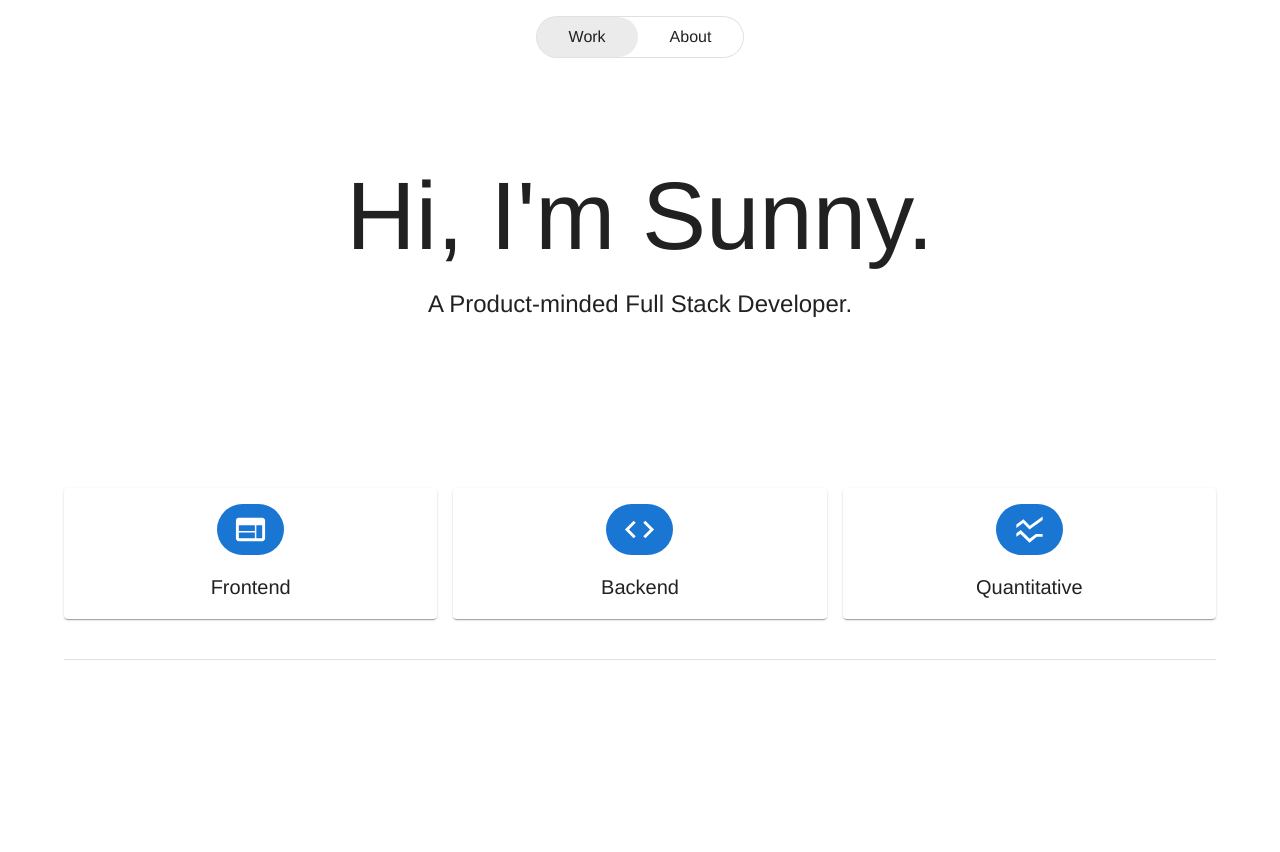
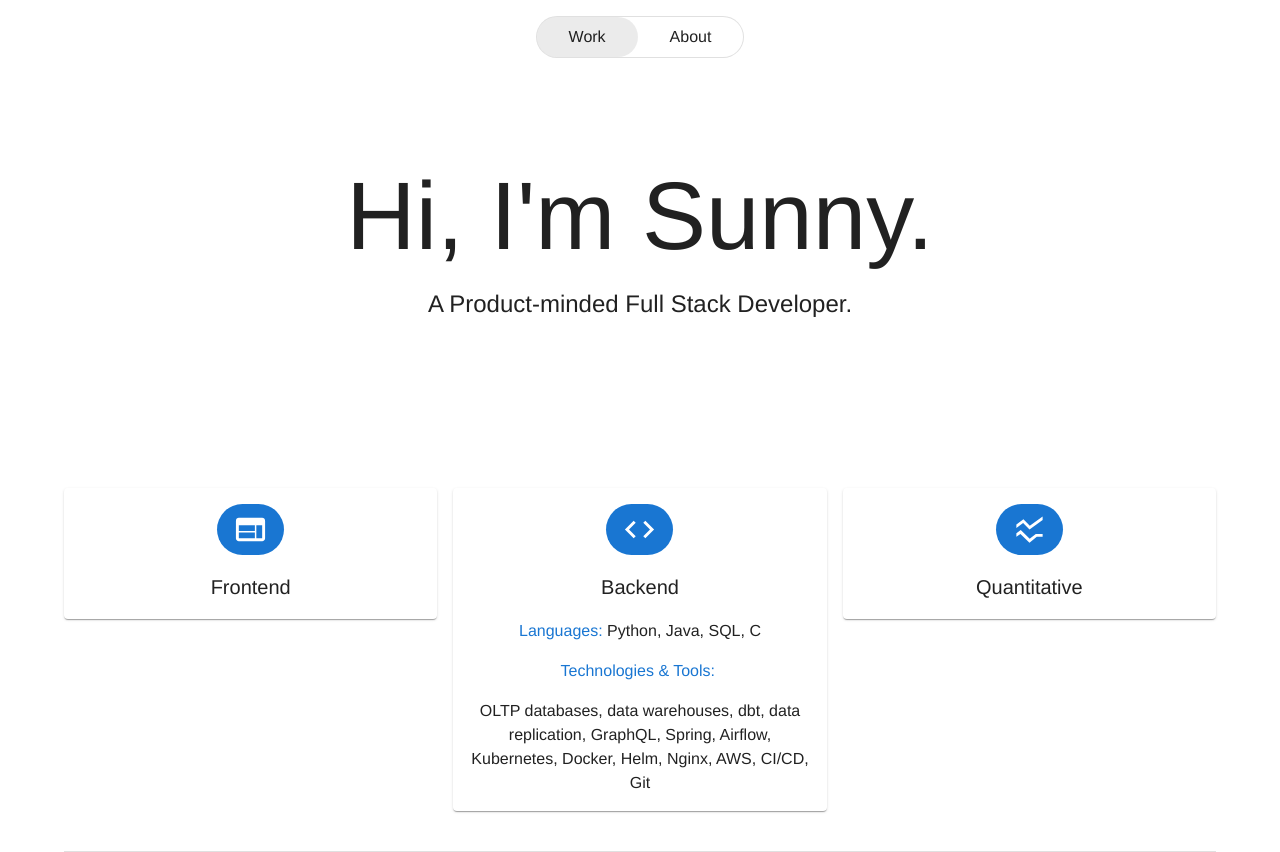
Before and after one commit to sunnyp06/portfolio, a Next.js app: page / in a window 1280 px wide. Before the commit the page ends 800 px from the top, so only its background shows below. Built offline with nearby package versions, Linux system fonts and the light colour scheme.

Commit message:
refactor

```diff
--- a/src/components/SkillsGrid.tsx
+++ b/src/components/SkillsGrid.tsx
@@ -4,7 +4,7 @@ import WebIcon from "@mui/icons-material/Web";
 import { Paper, Typography } from "@mui/material";
 import Grid2 from "@mui/material/Unstable_Grid2/Grid2";
 
-const cardStyle = { px: 2, py: 2 };
+const paperStyle = { px: 2, py: 2 };
 const iconStyle = {
   bgcolor: "primary.main",
   borderRadius: "30px",
@@ -17,7 +17,21 @@ function SkillsGrid() {
   return (
     <Grid2 container spacing={2} sx={{ mt: 20, mb: 4 }}>
       <Grid2 sm={12} md={4}>
-        <Paper sx={cardStyle}>
+        <FrontEndPaper />
+      </Grid2>
+      <Grid2 sm={12} md={4}>
+        <BackendPaper />
+      </Grid2>
+      <Grid2 sm={12} md={4}>
+        <QuantitativeProductPaper />
+      </Grid2>
+    </Grid2>
+  );
+}
+
+function FrontEndPaper() {
+  return (
+    <Paper sx={paperStyle}>
       <Grid2 container spacing={2}>
         <Grid2 xs={12} display="flex" justifyContent="center">
           <WebIcon fontSize="large" htmlColor="white" sx={iconStyle} />
@@ -29,30 +43,48 @@ function SkillsGrid() {
         </Grid2>
       </Grid2>
     </Paper>
-      </Grid2>
-      <Grid2 sm={12} md={4}>
-        <Paper sx={cardStyle}>
+  );
+}
+
+function BackendPaper() {
+  return (
+    <Paper sx={paperStyle}>
       <Grid2 container spacing={2}>
         <Grid2 xs={12} display="flex" justifyContent="center">
           <CodeIcon fontSize="large" htmlColor="white" sx={iconStyle} />
         </Grid2>
         <Grid2 xs={12} display="flex" justifyContent="center">
-              <Typography variant="h6" align="center">
-                Backend
+          <Typography variant="h6">Backend</Typography>
+        </Grid2>
+        <Grid2 xs={12} display="flex" justifyContent="center">
+          <Typography variant="body1" color="primary.main">
+            Languages:&nbsp;
+          </Typography>
+          <Typography variant="body1">Python, Java, SQL, C</Typography>
+        </Grid2>
+        <Grid2 xs={12} display="flex" justifyContent="center">
+          <Typography variant="body1" color="primary.main">
+
+            Technologies & Tools:&nbsp;
+          </Typography>
+        </Grid2>
+        <Grid2 xs={12} display="flex" justifyContent="center">
+          <Typography variant="body1" align="center">
+            OLTP databases, data warehouses, dbt, data replication, GraphQL,
+            Spring, Airflow, Kubernetes, Docker, Helm, Nginx, AWS, CI/CD, Git
           </Typography>
         </Grid2>
       </Grid2>
     </Paper>
-      </Grid2>
-      <Grid2 sm={12} md={4}>
-        <Paper sx={cardStyle}>
+  );
+}
+
+function QuantitativeProductPaper() {
+  return (
+    <Paper sx={paperStyle}>
       <Grid2 container spacing={2}>
         <Grid2 xs={12} display="flex" justifyContent="center">
-              <SsidChartIcon
-                fontSize="large"
-                htmlColor="white"
-                sx={iconStyle}
-              />
+          <SsidChartIcon fontSize="large" htmlColor="white" sx={iconStyle} />
         </Grid2>
         <Grid2 xs={12} display="flex" justifyContent="center">
           <Typography variant="h6" align="center">
@@ -61,8 +93,6 @@ function SkillsGrid() {
         </Grid2>
       </Grid2>
     </Paper>
-      </Grid2>
-    </Grid2>
   );
 }
 
```
Lines whose indentation alone changed are shown as unchanged.
